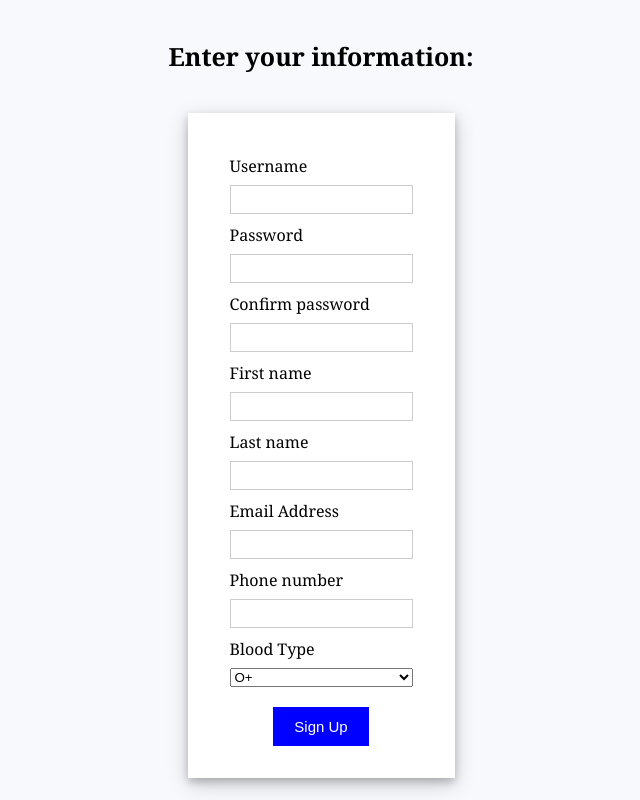
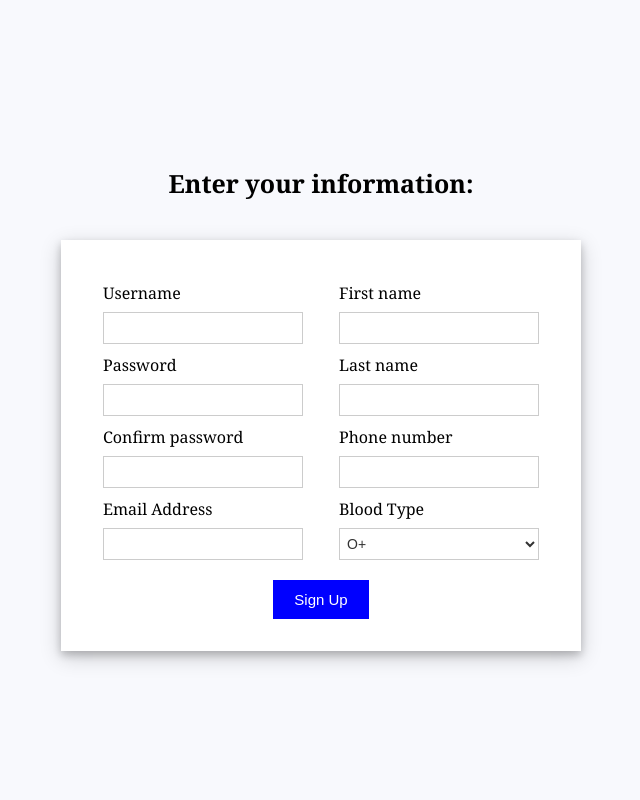
Before and after one commit to robertbrr/blood-bank, a React (Create React App) app in the folder bloodbank-frontend/: page /register in a window 1280 px wide. Shown: the whole page, without its empty margins (319-959 px from the left). Built offline with nearby package versions, Linux system fonts and the light colour scheme; the HTML template or start-up script is replaced by a standard one.

Commit message:
design changes and split long forms

```diff
--- a/bloodbank-frontend/src/AdminElements/AdminNavbar.js
+++ b/bloodbank-frontend/src/AdminElements/AdminNavbar.js
@@ -16,9 +16,7 @@ const AdminNavbar = () => {
             <li>
               <NavLink to="/admin/doctors">Doctors</NavLink>
             </li>
-            <Link to ='/'>
-              <button type="logout" onClick={() =>setUser(null)}>Log out</button>
-            </Link>
+              <NavLink to ='/' onClick={() =>setUser(null)} >Log Out</NavLink>
           </ul>
         </div>
       </div>
--- a/bloodbank-frontend/src/AdminElements/DoctorCreate.js
+++ b/bloodbank-frontend/src/AdminElements/DoctorCreate.js
@@ -85,11 +85,9 @@ const DoctorCreate = () => {
     });
   }
 
-  //form jsx
-  const renderForm = (
-    <div className="form">
+  //render first form column
+  const renderFormFirstColumn = (
       <form onSubmit={handleSubmit}>
-
         <div className="input-container">
           <label>Username </label>
           <input
@@ -100,7 +98,7 @@ const DoctorCreate = () => {
         </div>
 
         <div className="input-container">
-          <label>Password </label>
+          <label>Password</label>
           <input
             type="text"
             name="pass"
@@ -109,7 +107,7 @@ const DoctorCreate = () => {
         </div>
 
         <div className="input-container">
-          <label>First name </label>
+          <label>First name</label>
           <input
             type="text"
             name="fname"
@@ -118,14 +116,18 @@ const DoctorCreate = () => {
         </div>
 
         <div className="input-container">
-          <label>Last name </label>
+          <label>Last name</label>
           <input
             type="text"
             name="lname"
             required
             onChange={(event) => setLastName(event.target.value)} />
         </div>
+      </form>
+  )
 
+  const renderFormSecondColumn = (
+    <form onSubmit={handleSubmit}>
       <div className="input-container">
         <label>Email Address </label>
         <input
@@ -146,27 +148,29 @@ const DoctorCreate = () => {
 
       <div className="input-container">
           <label>Donation Center</label>
-            <select onChange={handleSelectChange}>
+          <select onChange={handleSelectChange} class = "styled-select">
               {centers.map(item =>
                   {return (<option key={item.id} value={item.id}> {item.name +', ' + item.address}</option>);
               })}
           </select>
       </div>
+    </form>
+  )
 
+  return (
+    <div className="app">
+      <h1 className="title">Enter the information:</h1>
+        <div className="split-form-container">
+          <div className="split-form">
+            {renderFormFirstColumn}
+            {renderFormSecondColumn}
+          </div>
+          <form onSubmit={handleSubmit}>
             {errorMessage && <div className="error"> {errorMessage} </div>}
-
             <div className="button-container">
               <input type="submit" value = "Confirm"/>
             </div>
           </form>
-    </div>
-  );
-
-  return (
-    <div className="app">
-      <h1 className="title">Enter the information:</h1>
-        <div className="login-form">
-          {renderForm}
         </div>
     </div>
   );
--- a/bloodbank-frontend/src/AdminElements/DoctorEdit.js
+++ b/bloodbank-frontend/src/AdminElements/DoctorEdit.js
@@ -99,14 +99,13 @@ const DoctorEdit = () => {
       })
   }
 
-  //form JSX
-  const renderForm = (
-    <div className="form">
+   //render first form column
+   const renderFormFirstColumn = (
     <form onSubmit={handleSubmit}>
       <div className="input-container">
         <label>Username </label>
         <input
-            value ={username}
+          value = {username}
           type="text"
           name="uname"
           required
@@ -114,41 +113,45 @@ const DoctorEdit = () => {
       </div>
 
       <div className="input-container">
-          <label>Password </label>
+        <label>Password</label>
         <input
+          value = {password}
           type="text"
           name="pass"
-            value={password}
           required
           onChange={(event) => setPassword(event.target.value)} />
       </div>
 
       <div className="input-container">
-          <label>First name </label>
+        <label>First name</label>
         <input
+          value={firstName}
           type="text"
           name="fname"
-            value={firstName}
           required
           onChange={(event) => setFirstName(event.target.value)} />
       </div>
 
       <div className="input-container">
-          <label>Last name </label>
+        <label>Last name</label>
         <input
+          value={lastName}
           type="text"
           name="lname"
-            value={lastName}
           required
           onChange={(event) => setLastName(event.target.value)} />
       </div>
+    </form>
+)
 
+const renderFormSecondColumn = (
+  <form onSubmit={handleSubmit}>
     <div className="input-container">
       <label>Email Address </label>
       <input
+        value={email}
         type="text"
         name="email"
-            value={email}
         required
         onChange={(event) => setEmail(event.target.value)} />
     </div>
@@ -156,39 +159,40 @@ const DoctorEdit = () => {
     <div className="input-container">
       <label>CNP</label>
       <input
+        value = {cnp}
         type="text"
         name="email"
-            value = {cnp}
         required
         onChange={(event) => setCnp(event.target.value)} />
     </div>
 
     <div className="input-container">
         <label>Donation Center</label>
-            <select id ='select-centers' onChange={handleSelectChange} value = {center}>
-                {centers.map(item => {
-                  return (<option key={item.id} value={item.id}> {item.name +', ' + item.address}</option>);
+        <select onChange={handleSelectChange} class = "styled-select" value={center}>
+            {centers.map(item =>
+                {return (<option key={item.id} value={item.id}> {item.name +', ' + item.address}</option>);
             })}
         </select>
     </div>
+  </form>
+)
 
+return (
+  <div className="app">
+    <h1 className="title">Enter the information:</h1>
+      <div className="split-form-container">
+        <div className="split-form">
+          {renderFormFirstColumn}
+          {renderFormSecondColumn}
+        </div>
+        <form onSubmit={handleSubmit}>
           {errorMessage && <div className="error"> {errorMessage} </div>}
-
           <div className="button-container">
             <input type="submit" value = "Confirm"/>
           </div>
         </form>
       </div>
-  );
-
-  return (
-    <div className="app">
-      <h1 className="title">Enter the information:</h1>
-        <div className="login-form">
-          {renderForm}
-        </div>
   </div>
   );
 }
-
 export default DoctorEdit;
--- a/bloodbank-frontend/src/DoctorElements/DoctorNavbar.js
+++ b/bloodbank-frontend/src/DoctorElements/DoctorNavbar.js
@@ -30,9 +30,7 @@ const DoctorNavbar = () => {
             <li>
             <NavLink to={"/doctor/appointments"} state={center}>View Appointments at {center.name}</NavLink>
             </li>
-            <Link to ='/'>
-              <button type="logout" onClick={() =>setUser(null)}>Log out</button>
-            </Link>
+            <NavLink to ='/' onClick={() =>setUser(null)} >Log Out</NavLink>
           </ul>
         </div>
       </div>
--- a/bloodbank-frontend/src/DonorElements/DonorEdit.js
+++ b/bloodbank-frontend/src/DonorElements/DonorEdit.js
@@ -110,14 +110,13 @@ const DonorEdit = () => {
       })
   }
 
-  //form JSX
-  const renderForm = (
-    <div className="form">
+  //render first form column
+  const renderFormFirstColumn =(
     <form onSubmit={handleSubmit}>
       <div className="input-container">
         <label>Username </label>
         <input
-            value ={username}
+          value = {username}
           type="text"
           name="uname"
           required
@@ -127,51 +126,56 @@ const DonorEdit = () => {
       <div className="input-container">
         <label>Password </label>
         <input
+          value = {password}
           type="password"
           name="pass"
-            value={password}
           required
           onChange={(event) => setPassword(event.target.value)} />
       </div>
 
       <div className="input-container">
-          <label>Confirm Password </label>
+        <label>Confirm password </label>
         <input
+          value={confirmPassword}
           type="password"
-            name="pass"
-            value={confirmPassword}
+          name="passConfirm"
           required
           onChange={(event) => setConfirmPassword(event.target.value)} />
       </div>
 
       <div className="input-container">
-          <label>First name </label>
+            <label>Email Address </label>
             <input
+              value = {email}
+              type="text"
+              name="email"
+              required
+              onChange={(event) => setEmail(event.target.value)} />
+      </div>
+    </form>
+  )
+
+  //render second form column
+  const renderFormSecondColumn =(
+    <form onSubmit={handleSubmit}>
+      <div className="input-container">
+          <label>First name</label>
+          <input
+            value = {firstName}
             type="text"
             name="fname"
-            value={firstName}
             required
             onChange={(event) => setFirstName(event.target.value)} />
       </div>
 
       <div className="input-container">
-          <label>Last name </label>
+          <label>Last name</label>
           <input
+            value = {lastName}
             type="text"
             name="lname"
-            value={lastName}
             required
             onChange={(event) => setLastName(event.target.value)} />
-        </div>
-
-        <div className="input-container">
-          <label>Email Address </label>
-          <input
-            type="text"
-            name="email"
-            value={email}
-            required
-            onChange={(event) => setEmail(event.target.value)} />
       </div>
 
       <div className="input-container">
@@ -186,15 +190,26 @@ const DonorEdit = () => {
 
         <div className="input-container">
             <label>Blood Type</label>
-            <select id ='select' onChange={handleBloodTypeChange} value = {bloodType}>
+            <select id ='select' onChange={handleBloodTypeChange} class = "styled-select" value = {bloodType} >
                 {bloodTypes.map(item => {
                   return (<option key={item.id} value={item.value}> {item.name}</option>);
                 })}
             </select>
         </div>
+    </form>
+  )
 
+  //Form JSX
+  return (
+    <div className="app">
+      <h1 className="title">Enter your information:</h1>
+      <div className="split-form-container">
+        <div className="split-form">
+          {renderFormFirstColumn}
+          {renderFormSecondColumn}
+        </div>
+        <form onSubmit={handleSubmit}>
           {errorMessage && <div className="error"> {errorMessage} </div>}
-
           <div className="button-container">
             <input type="submit" value = "Confirm"/>
           </div>
@@ -203,16 +218,9 @@ const DonorEdit = () => {
           <button onClick={() => { DeleteSelf() }} type="delete-account">Delete Account?</button>
         </div>
       </div>
-  );
-
-  return (
-    <div className="app">
-      <h1 className="title">Enter the information:</h1>
-        <div className="login-form">
-          {renderForm}
-        </div>
     </div>
   );
 }
 
+
 export default DonorEdit;
--- a/bloodbank-frontend/src/DonorElements/DonorNavbar.js
+++ b/bloodbank-frontend/src/DonorElements/DonorNavbar.js
@@ -1,4 +1,4 @@
-import {Link, NavLink } from 'react-router-dom'
+import { NavLink } from 'react-router-dom'
 import UserContext from '../user-context';
 import '../navbar.css'
 import { useContext } from 'react';
@@ -22,9 +22,7 @@ const DonorNavbar = () => {
             <li>
               <NavLink to="/donor/edit">Edit Info</NavLink>
             </li>
-            <Link to ='/'>
-              <button type="logout" onClick={() =>setUser(null)}>Log out</button>
-            </Link>
+              <NavLink to ='/' onClick={() =>setUser(null)} >Log Out</NavLink>
           </ul>
         </div>
       </div>
--- a/bloodbank-frontend/src/MainElements/Signup.js
+++ b/bloodbank-frontend/src/MainElements/Signup.js
@@ -11,7 +11,7 @@ const Signup = () => {
   const [lastName, setLastName] = useState('');
   const [email, setEmail] = useState('');
   const [phoneNumber,setPhoneNumber] = useState('');
-  const [bloodType, setBloodType] = useState('');
+  const [bloodType, setBloodType] = useState(bloodTypes[0].value);
   const [errorMessage, setErrorMessage] = useState('');
   const navigate = useNavigate();
 
@@ -57,9 +57,8 @@ const Signup = () => {
     setBloodType(event.target.value);
   }
 
-  //form JSX
-  const renderForm = (
-    <div className="form">
+  //render first form column
+  const renderFormFirstColumn =(
     <form onSubmit={handleSubmit}>
       <div className="input-container">
         <label>Username </label>
@@ -69,6 +68,7 @@ const Signup = () => {
           required
           onChange={(event) => setUsername(event.target.value)}/>
       </div>
+
       <div className="input-container">
         <label>Password </label>
         <input
@@ -77,6 +77,7 @@ const Signup = () => {
           required
           onChange={(event) => setPassword(event.target.value)} />
       </div>
+
       <div className="input-container">
         <label>Confirm password </label>
         <input
@@ -85,22 +86,7 @@ const Signup = () => {
           required
           onChange={(event) => setConfirmPassword(event.target.value)} />
       </div>
-        <div className="input-container">
-          <label>First name </label>
-          <input
-            type="text"
-            name="fname"
-            required
-            onChange={(event) => setFirstName(event.target.value)} />
-        </div>
-        <div className="input-container">
-          <label>Last name </label>
-          <input
-            type="text"
-            name="lname"
-            required
-            onChange={(event) => setLastName(event.target.value)} />
-        </div>
+
       <div className="input-container">
             <label>Email Address </label>
             <input
@@ -109,6 +95,30 @@ const Signup = () => {
               required
               onChange={(event) => setEmail(event.target.value)} />
       </div>
+    </form>
+  )
+
+  //render second form column
+  const renderFormSecondColumn =(
+    <form onSubmit={handleSubmit}>
+      <div className="input-container">
+          <label>First name</label>
+          <input
+            type="text"
+            name="fname"
+            required
+            onChange={(event) => setFirstName(event.target.value)} />
+      </div>
+
+      <div className="input-container">
+          <label>Last name</label>
+          <input
+            type="text"
+            name="lname"
+            required
+            onChange={(event) => setLastName(event.target.value)} />
+      </div>
+
       <div className="input-container">
           <label>Phone number </label>
           <input
@@ -121,27 +131,31 @@ const Signup = () => {
 
         <div className="input-container">
             <label>Blood Type</label>
-            <select id ='select' onChange={handleBloodTypeChange} >
+            <select id ='select' onChange={handleBloodTypeChange} class = "styled-select" >
                 {bloodTypes.map(item => {
                   return (<option key={item.id} value={item.value}> {item.name}</option>);
                 })}
             </select>
         </div>
+    </form>
+  )
 
+  //Form JSX
+  return (
+    <div className="app">
+      <h1 className="title">Enter your information:</h1>
+      <div className="split-form-container">
+        <div className="split-form">
+          {renderFormFirstColumn}
+          {renderFormSecondColumn}
+        </div>
+        <form onSubmit={handleSubmit}>
         {errorMessage && <div className="error"> {errorMessage} </div>}
         <div className="button-container">
           <input type="submit" value = "Sign Up"/>
         </div>
       </form>
       </div>
-  );
-
-  return (
-    <div className="app">
-      <h1 className="title">Enter your information:</h1>
-        <div className="login-form">
-          {renderForm}
-        </div>
     </div>
   );
 }
--- a/bloodbank-frontend/src/navbar.css
+++ b/bloodbank-frontend/src/navbar.css
@@ -21,8 +21,8 @@ body {
     height: 60px;
     background-color: #ededed;
     position: relative;
+    border-bottom: 3px solid #bbbbbb;
   }
-
 
   .nav-elements ul {
     display: flex;
@@ -31,12 +31,14 @@ body {
   }
 
   button[type='logout']{
-
-
-
-        list-style-type: none;
-        align-items: end;
-
+    list-style-type: none;
+    align-items: end;
+    color: #2f234f;
+    /* border: 1.5px solid red; */
+    border: none;
+    font-weight: bold;
+    font-size: 16px;
+    font-weight: 400;
 
   }
 
--- a/bloodbank-frontend/src/styles.css
+++ b/bloodbank-frontend/src/styles.css
@@ -12,8 +12,9 @@
 
   input[type="text"],
   input[type="password"] {
-    height: 25px;
+    height: 30px;
     border: 1px solid rgba(0, 0, 0, 0.2);
+    padding: 0px 5px;
   }
 
   input[type="submit"] {
@@ -71,6 +72,34 @@
     box-shadow: 0 4px 8px 0 rgba(0, 0, 0, 0.2), 0 6px 20px 0 rgba(0, 0, 0, 0.19);
   }
 
+  .split-form {
+    display: grid;
+    grid-template-columns: repeat(2, 1fr);
+    gap: 1rem;
+  }
+
+  .split-form-container{
+    background-color: white;
+    padding: 2rem;
+    box-shadow: 0 4px 8px 0 rgba(0, 0, 0, 0.2), 0 6px 20px 0 rgba(0, 0, 0, 0.19);
+  }
+
+  .styled-select {
+    padding: 0px 3px;
+    font-size: 14px;
+    border: 1px solid #ccc;
+    background-color: #fff;
+    color: #333;
+    width: 200px;
+    height: 32px;
+  }
+
+  .styled-select:focus {
+    outline: none;
+    border-color: #007bff;
+    box-shadow: 0 0 0 2px rgba(0, 123, 255, 0.25);
+  }
+
   .welcome-page {
     display: flex;
     align-items: center;
@@ -85,7 +114,10 @@
 
   .error {
     color: red;
-    font-size: 12px;
+    font-size: 14px;
+    display: flex;
+    justify-content: center;
+    align-items: center;
   }
 
   .title {
@@ -144,7 +176,6 @@
   }
   th, td {
     padding: 8px;
-
     border-bottom: 1px solid #ddd;
   }
 
```
Lines whose indentation alone changed are shown as unchanged.
